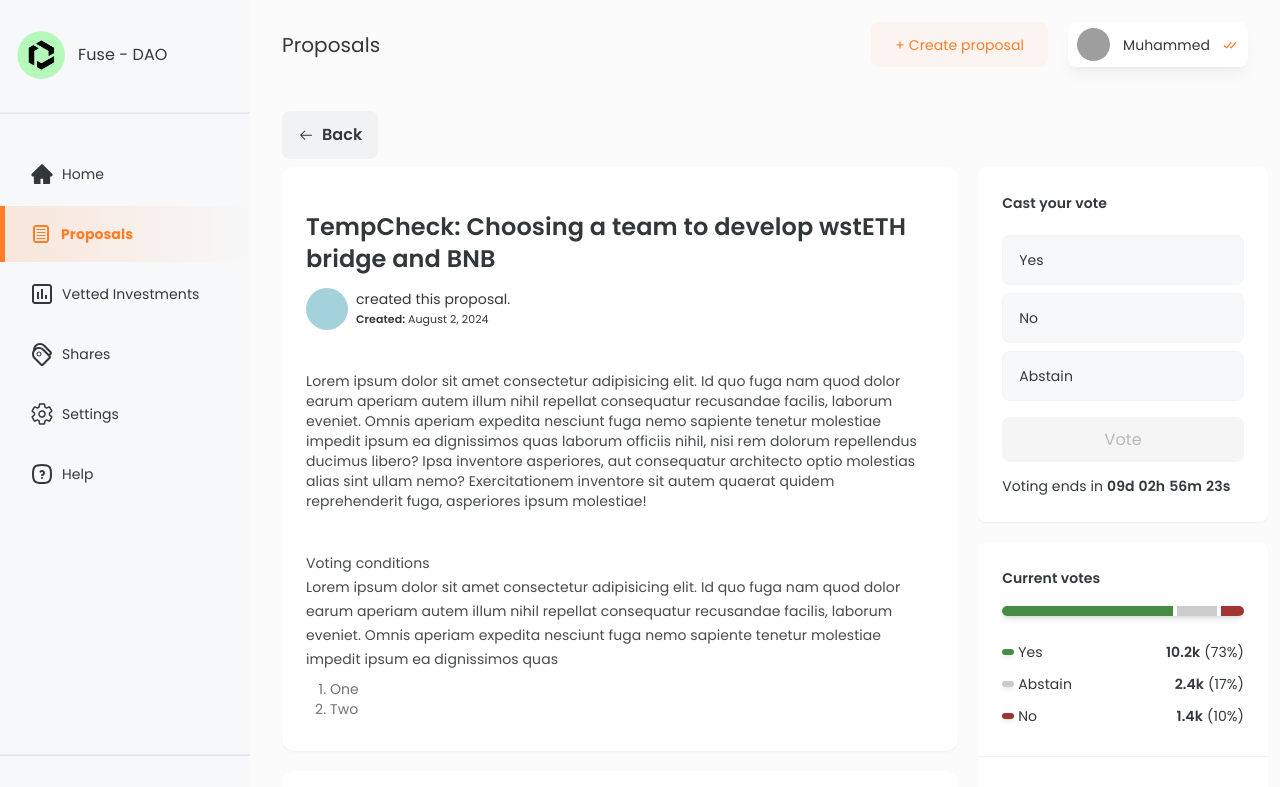
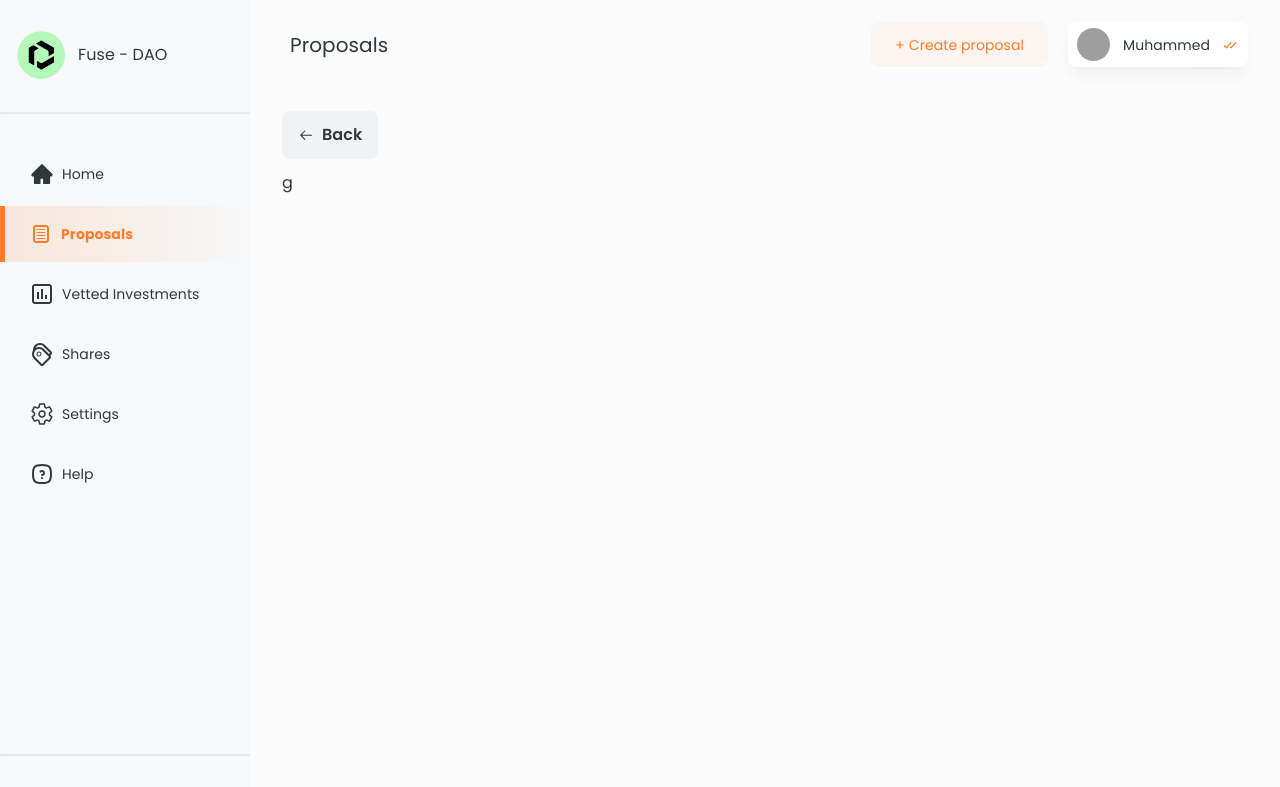
Before and after one commit to osas2211/dorahack-dao, a Next.js app: page /proposals/create in a window 1280 px wide. Shown: the top 787 px of the page. Built offline with nearby package versions, Linux system fonts and the light colour scheme; grey boxes are pictures that could not be loaded.

Commit message:
add updates

```diff
--- /dev/null
+++ b/app/(inApp)/proposals/create/page.tsx
@@ -0,0 +1,14 @@
+"use client"
+import { GoBack } from "@/components/utilities/GoBack"
+import React from "react"
+
+const CreateProposalPage = () => {
+  return (
+    <div>
+      <GoBack />
+      <div className="my-3">g</div>
+    </div>
+  )
+}
+
+export default CreateProposalPage
--- a/components/proposals/ProposalDescription.tsx
+++ b/components/proposals/ProposalDescription.tsx
@@ -52,7 +52,7 @@ export const ProposalDescription = () => {
         </p>
       </div>
       <div className="text-sm">
-        <p className="opacity-90">Voting conditions</p>
+        <p className="font-medium">Investment Strategy</p>
         <p className="opacity-90">
           Lorem ipsum dolor sit amet consectetur adipisicing elit. Id quo fuga
           nam quod dolor earum aperiam autem illum nihil repellat consequatur
--- a/components/utilities/DesktopHeader.tsx
+++ b/components/utilities/DesktopHeader.tsx
@@ -18,7 +18,7 @@ export const DesktopHeader = () => {
     ? "Vetted Investments"
     : ""
   return (
-    <div className="sticky top-1 left-[0] z-[20] bg-surface dark:bg-surface-dark py-[6px] pb-[12px] md:block hidden">
+    <div className="sticky top-1 left-[0] z-[20] backdrop-blur-[30px] pl-2  py-[6px] pb-[12px] md:block hidden">
       <header className="flex w-[100%] items-center justify-between ">
         <p className="text-[18px] md:text-[20px]">{title}</p>
         <div className="flex items-center gap-5">
```
